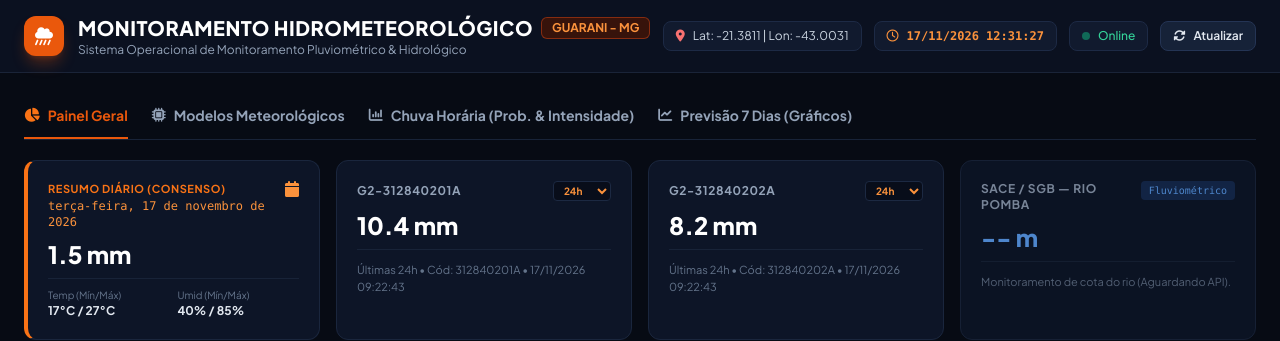
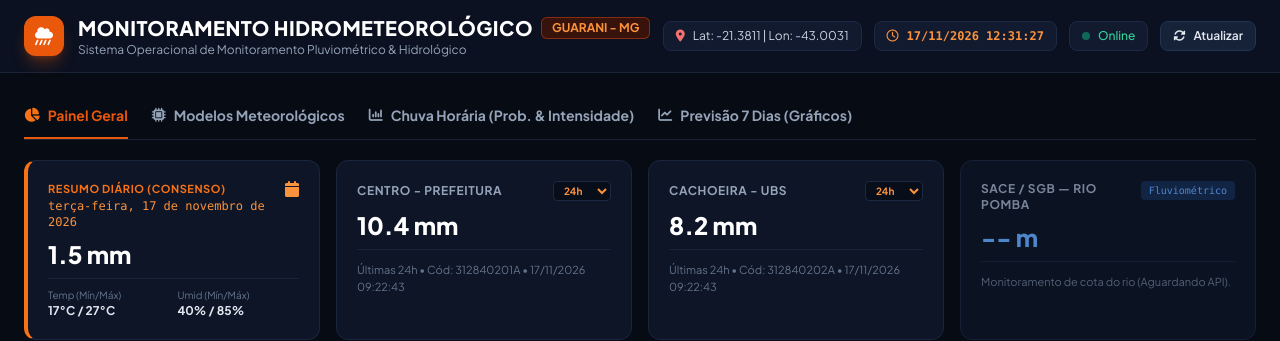
Before and after one commit to pedrolucasbarros-del/defesa-civil-guarani, a plain HTML site: page index.html in a window 1280 px wide. Shown: the top 341 px of the page. Drawn offline with nearby package versions, Linux system fonts and the light colour scheme; no server answers.

Commit message:
Update index.html

```diff
--- a/index.html
+++ b/index.html
@@ -136,10 +136,10 @@
             </div>
           </div>
 
-          <!-- CARD CEMADEN — ESTAÇÃO 1 (312840201A) -->
+          <!-- CARD CEMADEN — CENTRO - PREFEITURA (312840201A) -->
           <div id="card-cemaden-urbana" class="card-panel p-5 relative">
             <div class="flex justify-between items-center gap-2 mb-2">
-              <span id="urbana-nome" class="text-xs font-bold uppercase tracking-wider text-slate-400 truncate">CEMADEN — Urbana</span>
+              <span id="urbana-nome" class="text-xs font-bold uppercase tracking-wider text-slate-400 truncate">CENTRO - PREFEITURA</span>
               <select id="select-janela-urbana" onchange="atualizarVisualizacaoCemaden()" class="bg-[#080d1a] text-orange-400 border border-[#1c2942] text-[10px] rounded px-1.5 py-0.5 font-bold outline-none focus:border-orange-500 cursor-pointer">
                 <option value="acc1hr">1h</option>
                 <option value="acc3hr">3h</option>
@@ -156,10 +156,10 @@
             <p id="urbana-desc" class="text-[11px] text-slate-500 pt-3 border-t border-[#182338] mt-2">Aguardando integração com telemetria oficial.</p>
           </div>
 
-          <!-- CARD CEMADEN — ESTAÇÃO 2 (312840202A) -->
+          <!-- CARD CEMADEN — CACHOEIRA - UBS (312840202A) -->
           <div id="card-cemaden-encosta" class="card-panel p-5 relative">
             <div class="flex justify-between items-center gap-2 mb-2">
-              <span id="encosta-nome" class="text-xs font-bold uppercase tracking-wider text-slate-400 truncate">CEMADEN — Encosta</span>
+              <span id="encosta-nome" class="text-xs font-bold uppercase tracking-wider text-slate-400 truncate">CACHOEIRA - UBS</span>
               <select id="select-janela-encosta" onchange="atualizarVisualizacaoCemaden()" class="bg-[#080d1a] text-orange-400 border border-[#1c2942] text-[10px] rounded px-1.5 py-0.5 font-bold outline-none focus:border-orange-500 cursor-pointer">
                 <option value="acc1hr">1h</option>
                 <option value="acc3hr">3h</option>
@@ -340,6 +340,12 @@
       { id: 'meteofrance', name: 'MeteoFrance (Francês)', param: 'meteofrance_seamless', color: '#8b5cf6' }
     ];
 
+    // Mapeamento personalizado dos nomes das estações do CEMADEN em Guarani/MG
+    const NOMES_ESTACOES_CEMADEN = {
+      '312840201A': 'CENTRO - PREFEITURA',
+      '312840202A': 'CACHOEIRA - UBS'
+    };
+
     let dadosGuardados = {};
     let dadosCemadenCache = null;
     let chartHorarioInstance = null;
@@ -497,16 +503,23 @@
       }
     }
 
+    function obterNomeEstacaoCemaden(est) {
+      const cod = String(est.codestacao || '').replace(/^G2-/, '').trim();
+      return NOMES_ESTACOES_CEMADEN[cod] || est.nome_oficial || `CEMADEN — ${cod}`;
+    }
+
     function atualizarVisualizacaoCemaden() {
       if (!dadosCemadenCache) return;
 
       const dados = dadosCemadenCache;
-      // Filtra as duas estações oficiais do CEMADEN em Guarani/MG (312840201A e 312840202A)
-      const lista = (dados.estacoes && dados.estacoes.length > 0)
+      const bruto = (dados.estacoes && dados.estacoes.length > 0)
         ? dados.estacoes
-        : (dados.acumulados_raw || [])
-            .filter(e => String(e.codestacao || '').startsWith('3128402'))
-            .sort((a, b) => String(a.codestacao).localeCompare(String(b.codestacao)));
+        : (dados.acumulados_raw || []);
+
+      // Filtra e garante a ordem exata: 312840201A primeiro, 312840202A segundo
+      const lista = bruto
+        .filter(e => String(e.codestacao || '').includes('3128402'))
+        .sort((a, b) => String(a.codestacao).localeCompare(String(b.codestacao)));
 
       const rotulos = {
         'acc1hr': 'Última 1h',
@@ -520,22 +533,22 @@
         'acc120hr': 'Últimas 120h'
       };
 
-      // Estação 1 (312840201A)
+      // Estação 1: CENTRO - PREFEITURA (312840201A)
       if (lista.length > 0) {
         const est1 = lista[0];
         const chave1 = document.getElementById('select-janela-urbana')?.value || 'acc24hr';
         const val1 = parseFloat(est1[chave1] ?? 0);
-        document.getElementById('urbana-nome').innerText = est1.nome_oficial || `CEMADEN — ${est1.codestacao}`;
+        document.getElementById('urbana-nome').innerText = obterNomeEstacaoCemaden(est1);
         document.getElementById('urbana-valor').innerText = `${val1.toFixed(1)} mm`;
         document.getElementById('urbana-desc').innerText = `${rotulos[chave1]} • Cód: ${est1.codestacao} • ${dados.atualizado_em}`;
       }
 
-      // Estação 2 (312840202A)
+      // Estação 2: CACHOEIRA - UBS (312840202A)
       if (lista.length > 1) {
         const est2 = lista[1];
         const chave2 = document.getElementById('select-janela-encosta')?.value || 'acc24hr';
         const val2 = parseFloat(est2[chave2] ?? 0);
-        document.getElementById('encosta-nome').innerText = est2.nome_oficial || `CEMADEN — ${est2.codestacao}`;
+        document.getElementById('encosta-nome').innerText = obterNomeEstacaoCemaden(est2);
         document.getElementById('encosta-valor').innerText = `${val2.toFixed(1)} mm`;
         document.getElementById('encosta-desc').innerText = `${rotulos[chave2]} • Cód: ${est2.codestacao} • ${dados.atualizado_em}`;
       }
```
